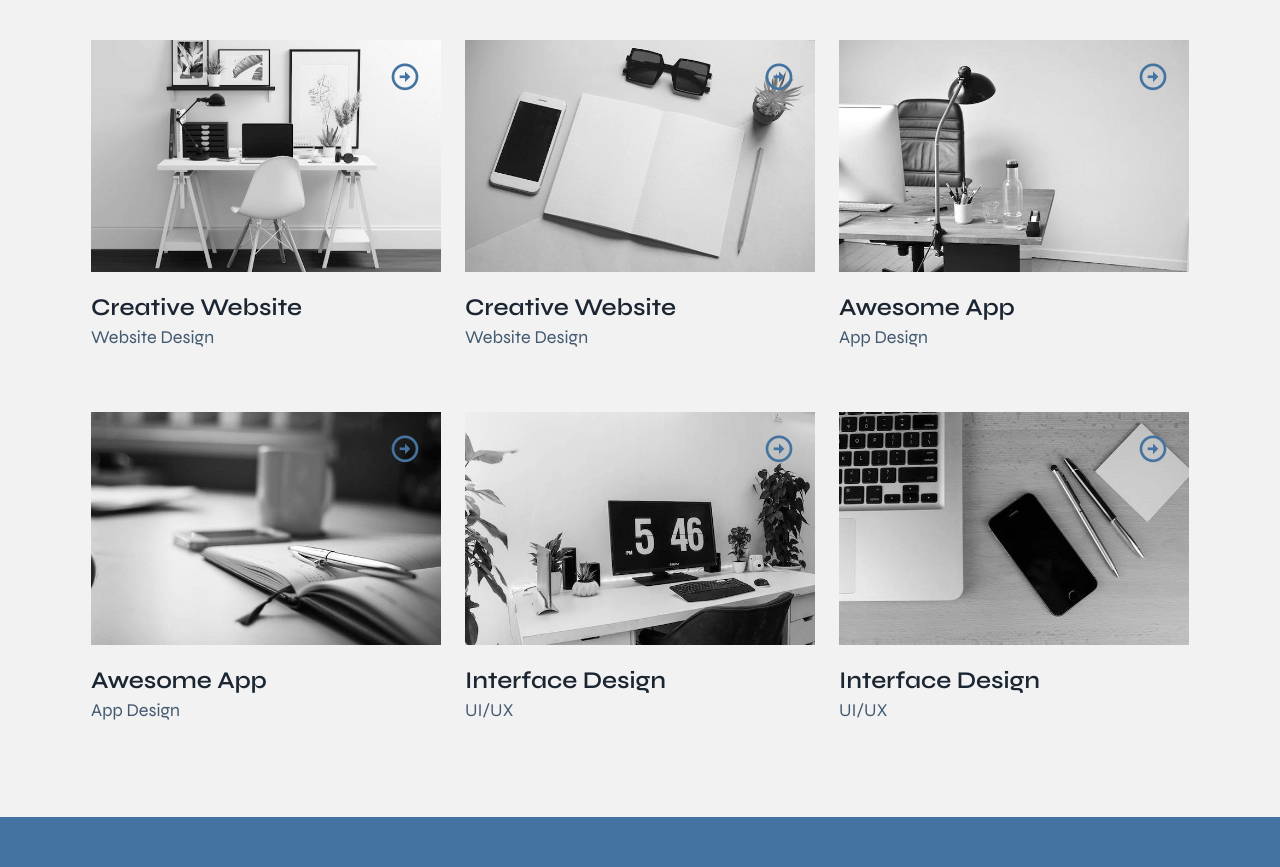
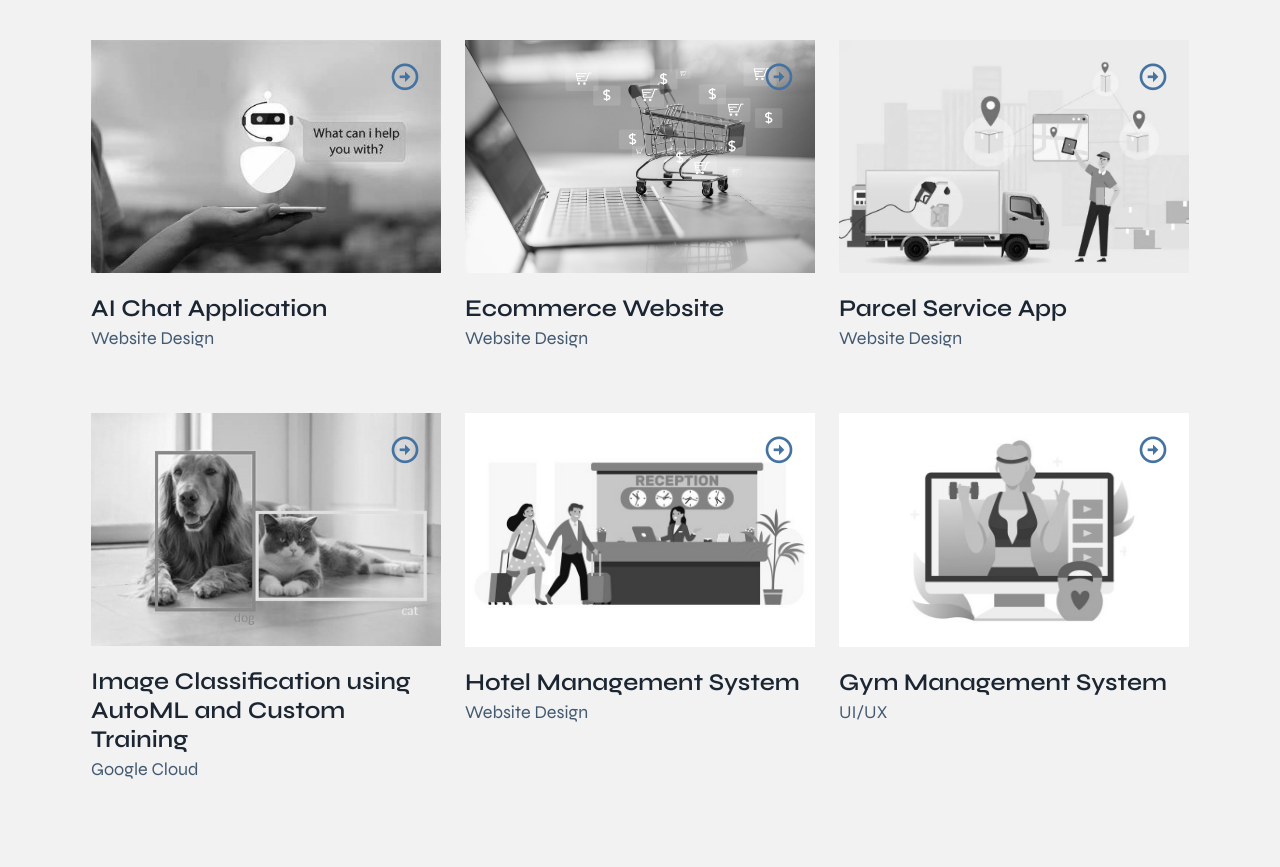
Before and after one commit to Ketan5757/MyDigitalProfile.github.io, a plain HTML site: page work.html in a window 1280 px wide. Shown: the part 214-1081 px from the top of the page. Drawn offline with nearby package versions, Linux system fonts and the light colour scheme; a script that the page names is missing.

Commit message:
Portfolio Section Updated

```diff
--- a/work.html
+++ b/work.html
@@ -13,13 +13,13 @@
       <!--=============== CSS ===============-->
       <link rel="stylesheet" href="assets/css/styles.css">
 
-      <title>Work - Responsive portfolio website - Bedimcode</title>
+      <title>Work - Responsive portfolio website - Ketan Darekar</title>
    </head>
    <body>
       <!--==================== HEADER ====================-->
       <header class="header header-pages" id="header">
          <nav class="nav container">
-            <a href="index.html" class="nav__logo">Liz</a>
+            <a href="index.html" class="nav__logo">Ketan Darekar</a>
 
             <div class="nav__menu" id="nav-menu">
                <ul class="nav__list">
@@ -70,61 +70,61 @@
             <div class="work__container work__page container grid">
                <article class="work__card">
                   <a href="#" target="_blank" class="work__link">
-                     <img src="assets/img/work-1.png" alt="image" class="work__img">
+                     <img src="assets/img/chatbot.jpeg" alt="image" class="work__img">
                      <i class="ri-arrow-right-circle-line work__icon"></i>
                   </a>
 
-                  <h2 class="work__title">Creative Website</h2>
+                  <h2 class="work__title">AI Chat Application</h2>
                   <span class="work__subtitle">Website Design</span>
                </article>
 
                <article class="work__card">
                   <a href="#" target="_blank" class="work__link">
-                     <img src="assets/img/work-2.png" alt="image" class="work__img">
+                     <img src="assets/img/eCommerce.jpg" alt="image" class="work__img">
                      <i class="ri-arrow-right-circle-line work__icon"></i>
                   </a>
 
-                  <h2 class="work__title">Creative Website</h2>
+                  <h2 class="work__title">Ecommerce Website</h2>
                   <span class="work__subtitle">Website Design</span>
                </article>
 
                <article class="work__card">
                   <a href="#" target="_blank" class="work__link">
-                     <img src="assets/img/work-3.png" alt="image" class="work__img">
+                     <img src="assets/img/parcel.webp" alt="image" class="work__img">
                      <i class="ri-arrow-right-circle-line work__icon"></i>
                   </a>
 
-                  <h2 class="work__title">Awesome App</h2>
-                  <span class="work__subtitle">App Design</span>
+                  <h2 class="work__title">Parcel Service App</h2>
+                  <span class="work__subtitle">Website Design</span>
                </article>
 
                <article class="work__card">
                   <a href="#" target="_blank" class="work__link">
-                     <img src="assets/img/work-4.png" alt="image" class="work__img">
+                     <img src="assets/img/catdog.jpeg" alt="image" class="work__img">
                      <i class="ri-arrow-right-circle-line work__icon"></i>
                   </a>
 
-                  <h2 class="work__title">Awesome App</h2>
-                  <span class="work__subtitle">App Design</span>
+                  <h2 class="work__title">Image Classification using AutoML and Custom Training</h2>
+                  <span class="work__subtitle">Google Cloud</span>
                </article>
 
                <article class="work__card">
                   <a href="#" target="_blank" class="work__link">
-                     <img src="assets/img/work-5.png" alt="image" class="work__img">
+                     <img src="assets/img/hotel.jpg" alt="image" class="work__img">
                      <i class="ri-arrow-right-circle-line work__icon"></i>
                   </a>
 
-                  <h2 class="work__title">Interface Design</h2>
-                  <span class="work__subtitle">UI/UX</span>
+                  <h2 class="work__title">Hotel Management System</h2>
+                  <span class="work__subtitle">Website Design</span>
                </article>
 
                <article class="work__card">
                   <a href="#" target="_blank" class="work__link">
-                     <img src="assets/img/work-6.png" alt="image" class="work__img">
+                     <img src="assets/img/gym.jpg" alt="image" class="work__img">
                      <i class="ri-arrow-right-circle-line work__icon"></i>
                   </a>
 
-                  <h2 class="work__title">Interface Design</h2>
+                  <h2 class="work__title">Gym Management System</h2>
                   <span class="work__subtitle">UI/UX</span>
                </article>
 
@@ -137,7 +137,7 @@
       <footer class="footer">
          <div class="footer__container container grid">
             <div class="footer__content grid">
-               <a href="index.html" class="footer__logo">Liz</a>
+               <a href="index.html" class="footer__logo">Ketan Darekar</a>
 
                <ul class="footer__links">
                   <li>
@@ -173,7 +173,7 @@
             </div>
 
             <span class="footer__copy">
-               &#169; All Rights Reserved By Bedimcode
+               &#169; Ketan Darekar
             </span>
          </div>
       </footer>
```
